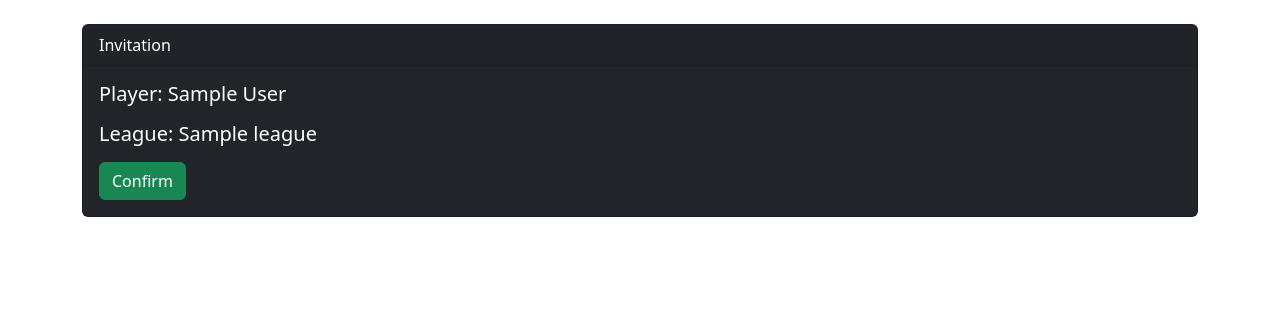
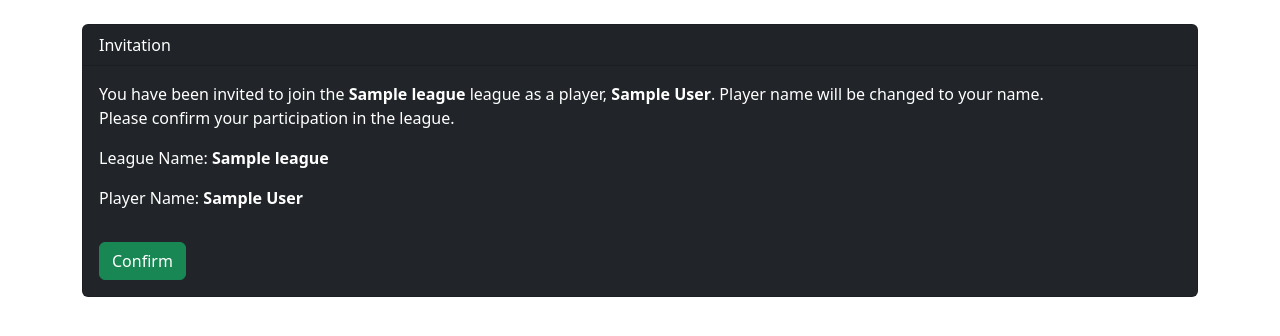
Before and after one commit to Put3k/FutsalStatTrack, a Django app: template templates/invitation/invitation_accept.html in a window 1280 px wide. Shown: the part 56-392 px from the top of the page. Run offline with Django 4.2, Linux system fonts and the light colour scheme; the template is opened without the code that fills it: values that come from a table or form of the project are taken from there, others are empty; a user stored in the database is signed in; tables that the repository leaves empty hold one stand-in row (values such as "Sample post"); parts of the project's set-up code (start-up, migrations or seed data) failed here and were passed over.

Commit message:
New user can now Register at the level of invitation page and confirm his participation in the league

```diff
--- a/accounts/urls.py
+++ b/accounts/urls.py
@@ -2,7 +2,6 @@ from django.urls import path
 
 from .views import SignupPageView
 
-
 urlpatterns = [
-    path("signup/", SignupPageView.as_view(), name="signup")
+    path("signup/", SignupPageView.as_view(), name="account_signup")
 ]
--- a/accounts/views.py
+++ b/accounts/views.py
@@ -8,3 +8,5 @@ class SignupPageView(generic.CreateView):
     form_class = CustomUserCreationForm
     success_url = reverse_lazy("login")
     template_name = "registration/signup.html"
+
+    #Player is created and assigned within stat_track.models.create_and_set_player
--- a/invitations/views.py
+++ b/invitations/views.py
@@ -6,7 +6,7 @@ from django.shortcuts import get_object_or_404, redirect, render
 from django.views.generic.detail import DetailView
 
 from stat_track.decorators import is_league_owner
-from stat_track.models import League, Player, Stat, MatchDayTicket
+from stat_track.models import League, MatchDayTicket, Player, Stat
 
 from .models import Invitation
 
@@ -50,6 +50,7 @@ def accept_invitation(request, league_id, key):
     league = get_object_or_404(League, pk=league_id)
     invitation = get_object_or_404(Invitation, pk=invitation_id)
     player = get_object_or_404(Player, pk=player_id)
+    request.session['player'] = key[36:]
 
     if request.method == 'POST':
         # If user has an account and accepts invitation, existing player stats are merged into user.player and old player is deleted.
@@ -61,11 +62,10 @@ def accept_invitation(request, league_id, key):
             user_player.leagues.add(*leagues)
 
             player.delete()
-
             return redirect('home')
 
         # If new user signs up, existing player is assigned as his player.
-        if request.POST.get('signup-user'):
+        if request.POST.get('signup-user', ''):
             #signup and merge player to user
             pass
 
--- a/templates/invitation/invitation_accept.html
+++ b/templates/invitation/invitation_accept.html
@@ -15,10 +15,14 @@
 				Invitation
 			</div>
 			<div class="card-body">
-				<h5 class="card-title"><p>Player: {{ player }}</p><p>League: {{ league }}</p></h5>
+				<p>You have been invited to join the <b>{{ league }}</b> league as a player, <b>{{ player }}</b>. Player name will be changed to your name.<br>
+					Please confirm your participation in the league.</p>
+
+					<p>League Name: <b>{{ league }}</b></p>
+					<p>Player Name: <b>{{ player }}</b></p>
 				<form action="" method="POST">
 					{% csrf_token %}
-					<button type="submit" class="btn btn-success" name="mergeUser" value="mergeUser">Confirm</button>
+					<button type="submit" class="btn btn-success mt-3" name="mergeUser" value="mergeUser">Confirm</button>
 				</from>
 			</div>
 		</div>
@@ -45,7 +49,11 @@
 						</form>
 					</div>
 					<div class="col-sm">
-						<p><button type="button" class="btn btn-primary">Sign up</button></p>
+						<form action="{% url 'account_signup' %}?next={% url 'invitation_accept' league.id key %}">
+							{% csrf_token %}
+							<p><button type="submit" class="btn btn-primary">Sign up</button></p>
+							<input type="hidden" name="next" value="{{ request.path }}" />
+						</form>
 					</div>
 				</div>
 			</div>
```
